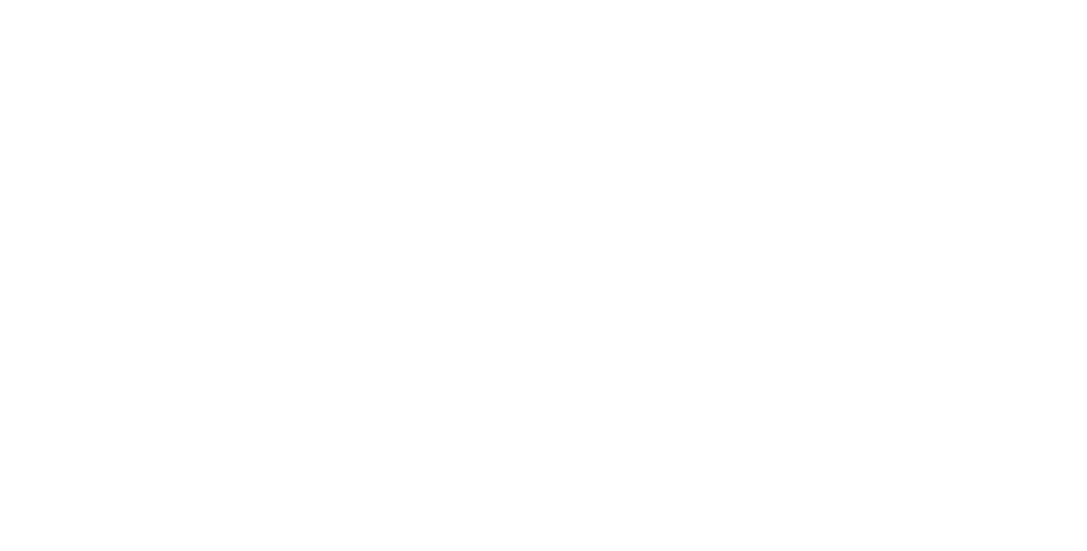
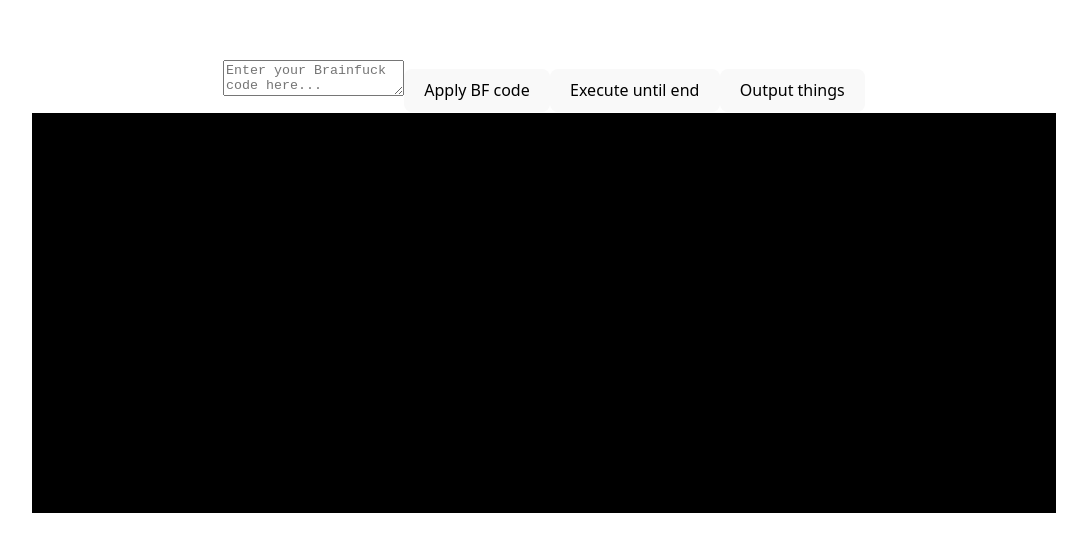
Before and after one commit to BCS21090011/BrainFucker, a React (Vite) app: page / in a window 1280 px wide. Shown: the part 113-664 px from the top of the page, without its empty margins (96-1183 px from the left). Built offline with nearby package versions, Linux system fonts and the light colour scheme.

Commit message:
Still trying to create terminal

```diff
--- a/src/App.jsx
+++ b/src/App.jsx
@@ -5,39 +5,64 @@
 import BrainfuckExecuter from "./Executer/BrainfuckExecuter";
 
 function App() {
+  const bfCodeTextareaRef = useRef(null);
   const terminalRef = useRef(null);
   const outputPromptRef = useRef(null);
   const inputPromptRef = useRef(null);
 
   const [outputPromptString, setOutputPromptString] = useState("");
 
+  function OutputToOutputPrompt (text) {
+    setOutputPromptString(outputPromptString + text);
+  }
+
   function InputPrompt_OnKeyDown (e) {
     if (e.key === "Enter") {
-      let inputString = e.target.textContent + '\n';
-      e.target.textContent = ""; // Clear the input prompt.
+      let inputString = e.target.value;
+      inputString += '\n';
+      console.log(inputString);
 
-      setOutputPromptString(inputString);
+      OutputToOutputPrompt(inputString);
+      e.target.value = ""; // Clear the input prompt.
     }
+  }
+
+  const bfObj = new BrainfuckExecuter();
+  bfObj.OutputCallback = (output, brainfuckExecuter) => {
+    OutputToOutputPrompt(String.fromCharCode(output));
   }
 
   return (
     <>
+      <textarea
+        id="BFCodeTextarea"
+        ref={bfCodeTextareaRef}
+        placeholder="Enter your Brainfuck code here..."
+      >
+      </textarea>
+      <button onClick={() => {
+        bfObj.BFCode = bfCodeTextareaRef.current.value;
+      }}>Apply BF code</button>
+      <button onClick={() => {
+        while (bfObj.CodeEnded == false) {
+          bfObj.BF_Execute();
+        }
+      }}>
+        Execute until end
+      </button>
+      <button onClick={() => { OutputToOutputPrompt(prompt("Your output:")); }}>Output things</button>
       <div
+        id="TerminalDiv"
         ref={terminalRef}
-        className="terminal"
-        onClick={() => inputPromptRef.current?.focus()}
       >
-        <pre
-          ref={outputPromptRef}
-        >
+        <span id="OutputPromptSpan" ref={outputPromptRef}>
           {outputPromptString}
-        </pre>
-        <pre
+        </span>
+        <input
+          id="InputPromptInput"
           ref={inputPromptRef}
-          contentEditable={true}
           onKeyDown={InputPrompt_OnKeyDown}
-        >
-        </pre>
+        />
       </div>
     </>
   )
--- a/src/App_My.css
+++ b/src/App_My.css
@@ -1,6 +1,34 @@
-.terminal {
+#TerminalDiv {
     border: 1px solid white;
     height: 50vh;
-    width: 50vw;
+    width: 80vw;
     padding: 0;
+    background-color: black;
+    overflow-y: auto;
+    text-align: left;
 }
+
+#OutputPromptSpan {
+    margin: 0;
+    max-width: 100%;
+    word-break: break-all;
+    white-space: pre-wrap;
+}
+
+#InputPromptInput {
+    margin: 0;
+    display: inline;
+    max-width: 100%;
+    word-break: break-all;
+    white-space: pre-wrap;
+    background-color: transparent;
+    border: 0;
+}
+
+    #InputPromptInput:focus {
+        outline: none;
+    }
+
+    #InputPromptInput.Hidden {
+        display: none;
+    }
```
